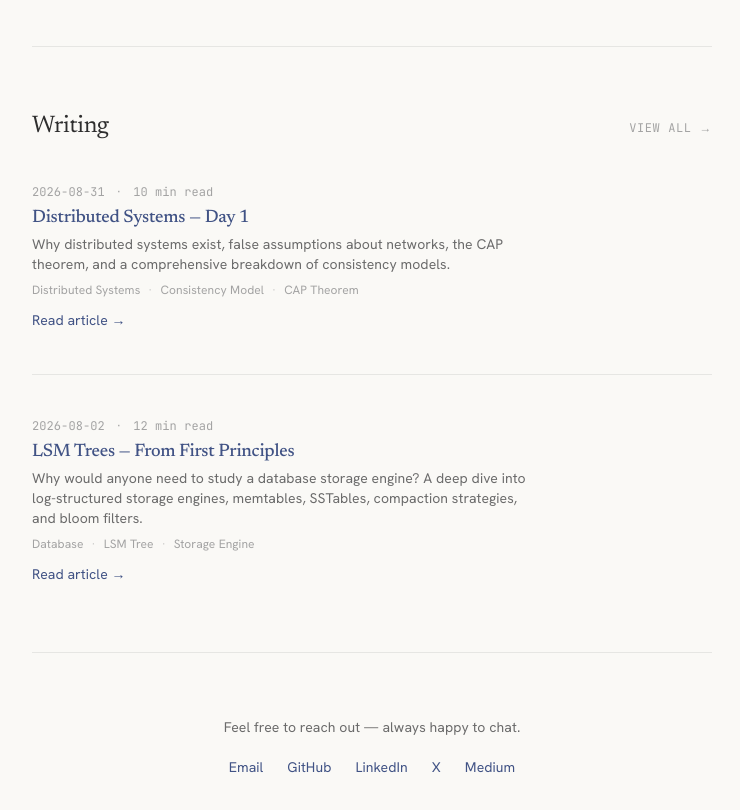
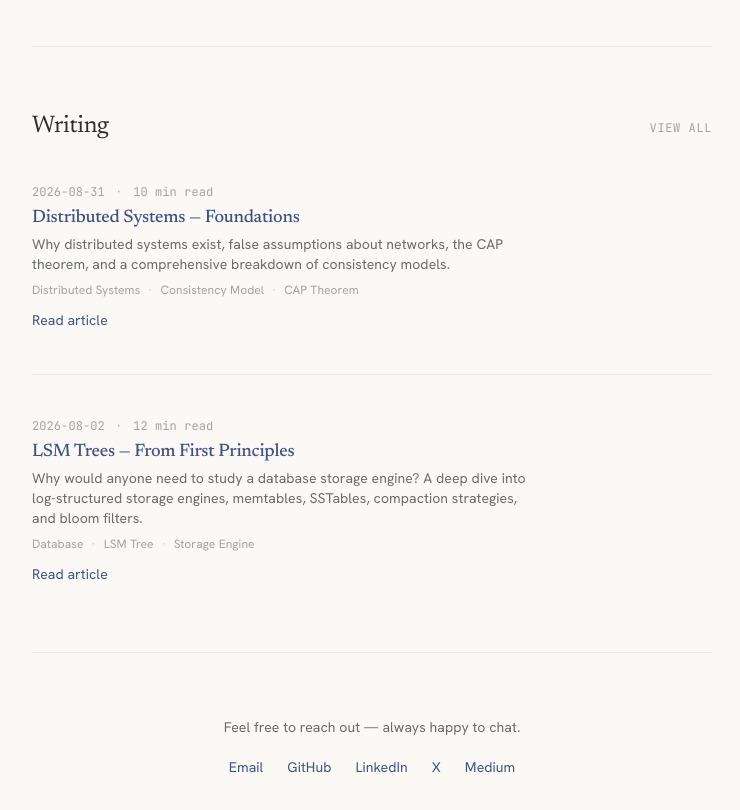
Before and after one commit to builtby-SHIV/portfolio, a Next.js app: page / in a window 1280 px wide. Shown: the part 2020-2830 px from the top of the page, without its empty margins (268-1008 px from the left). Built offline with nearby package versions, Linux system fonts and the light colour scheme.

Commit message:
deployment

```diff
--- a/app/page.tsx
+++ b/app/page.tsx
@@ -283,7 +283,7 @@ export default function Home() {
                   color: "var(--fg-faint)",
                 }}
               >
-                View all &rarr;
+                View all
               </Link>
             </div>
 
@@ -347,7 +347,7 @@ export default function Home() {
                       href={`/blogs/${blog.slug}`}
                       className="text-sm"
                     >
-                      Read article &rarr;
+                      Read article
                     </Link>
                   </article>
                 </div>
--- a/content/blogs/distributed-systems-day-1.md
+++ b/content/blogs/distributed-systems-foundations.md
@@ -1,5 +1,5 @@
 ---
-title: "Distributed Systems — Day 1"
+title: "Distributed Systems — Foundations"
 date: "2026-08-31"
 summary: "Why distributed systems exist, false assumptions about networks, the CAP theorem, and a comprehensive breakdown of consistency models."
 tags: ["Distributed Systems", "Consistency Model", "CAP Theorem"]
```
